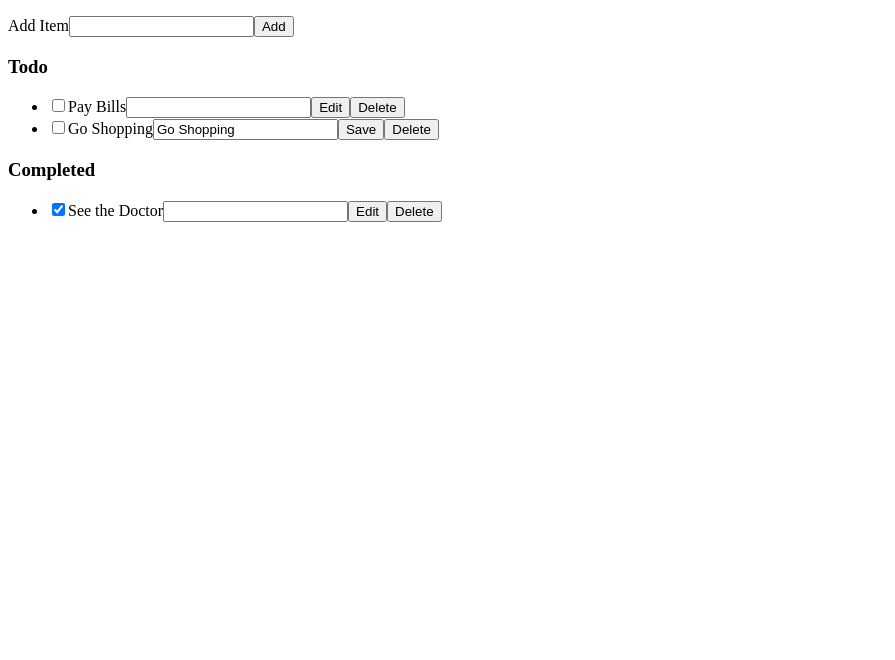
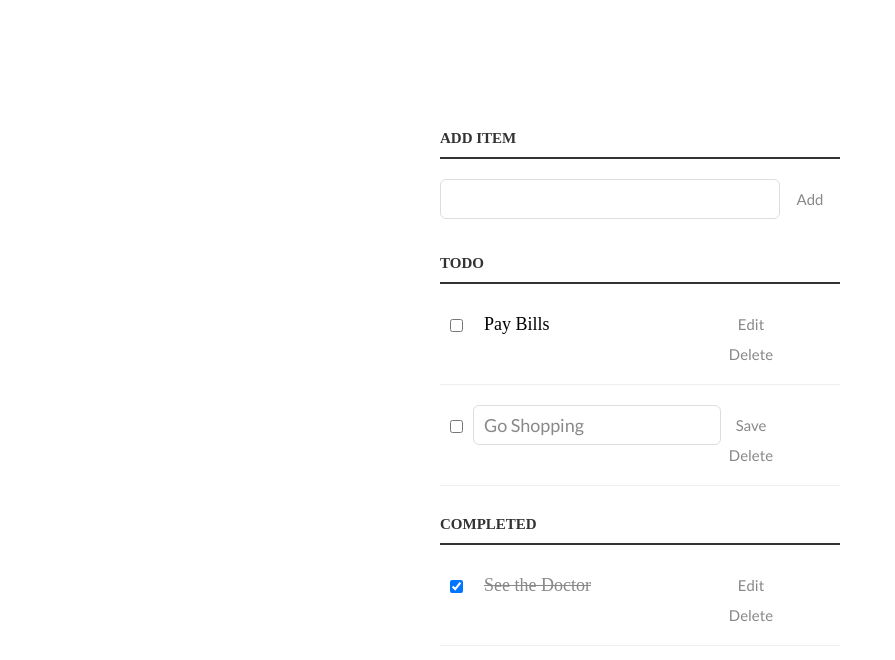
Before and after one commit to sauravkumar005/Todolist, a plain HTML site: page index.html in a window 1280 px wide. Shown: the whole page, without its empty margins (0-895 px from the left). Drawn offline with Linux system fonts and the light colour scheme; files that its build step writes are made by us from their sources.

Commit message:
Update style.css

```diff
--- a/style.css
+++ b/style.css
@@ -1 +1,121 @@
 # Todol ist
+/* Basic Style */
+body {
+  background: #fff;
+  color: #333;
+  font-family: Lato, sans-serif;
+}
+.container {
+  display: block;
+  width: 400px;
+  margin: 100px auto 0;
+}
+ul {
+  margin: 0;
+  padding: 0;
+}
+li * {
+  float: left;
+}
+li, h3 {
+  clear:both;
+  list-style:none;
+}
+input, button {
+  outline: none;
+}
+button {
+  background: none;
+  border: 0px;
+  color: #888;
+  font-size: 15px;
+  width: 60px;
+  margin: 10px 0 0;
+  font-family: Lato, sans-serif;
+  cursor: pointer;
+}
+button:hover {
+  color: #333;
+}
+/* Heading */
+h3,
+label[for='new-task'] {
+  color: #333;
+  font-weight: 700;
+  font-size: 15px;
+  border-bottom: 2px solid #333;
+  padding: 30px 0 10px;
+  margin: 0;
+  text-transform: uppercase;
+}
+input[type="text"] {
+  margin: 0;
+  font-size: 18px;
+  line-height: 18px;
+  height: 18px;
+  padding: 10px;
+  border: 1px solid #ddd;
+  background: #fff;
+  border-radius: 6px;
+  font-family: Lato, sans-serif;
+  color: #888;
+}
+input[type="text"]:focus {
+  color: #333;
+}
+
+/* New Task */
+label[for='new-task'] {
+  display: block;
+  margin: 0 0 20px;
+}
+input#new-task {
+  float: left;
+  width: 318px;
+}
+p > button:hover {
+  color: #0FC57C;
+}
+
+/* Task list */
+li {
+  overflow: hidden;
+  padding: 20px 0;
+  border-bottom: 1px solid #eee;
+}
+li > input[type="checkbox"] {
+  margin: 0 10px;
+  position: relative;
+  top: 15px;
+}
+li > label {
+  font-size: 18px;
+  line-height: 40px;
+  width: 237px;
+  padding: 0 0 0 11px;
+}
+li >  input[type="text"] {
+  width: 226px;
+}
+li > .delete:hover {
+  color: #CF2323;
+}
+
+/* Completed */
+#completed-tasks label {
+  text-decoration: line-through;
+  color: #888;
+}
+
+/* Edit Task */
+ul li input[type=text] {
+  display:none;
+}
+
+ul li.editMode input[type=text] {
+  display:block;
+}
+
+ul li.editMode label {
+  display:none;
+}
```
